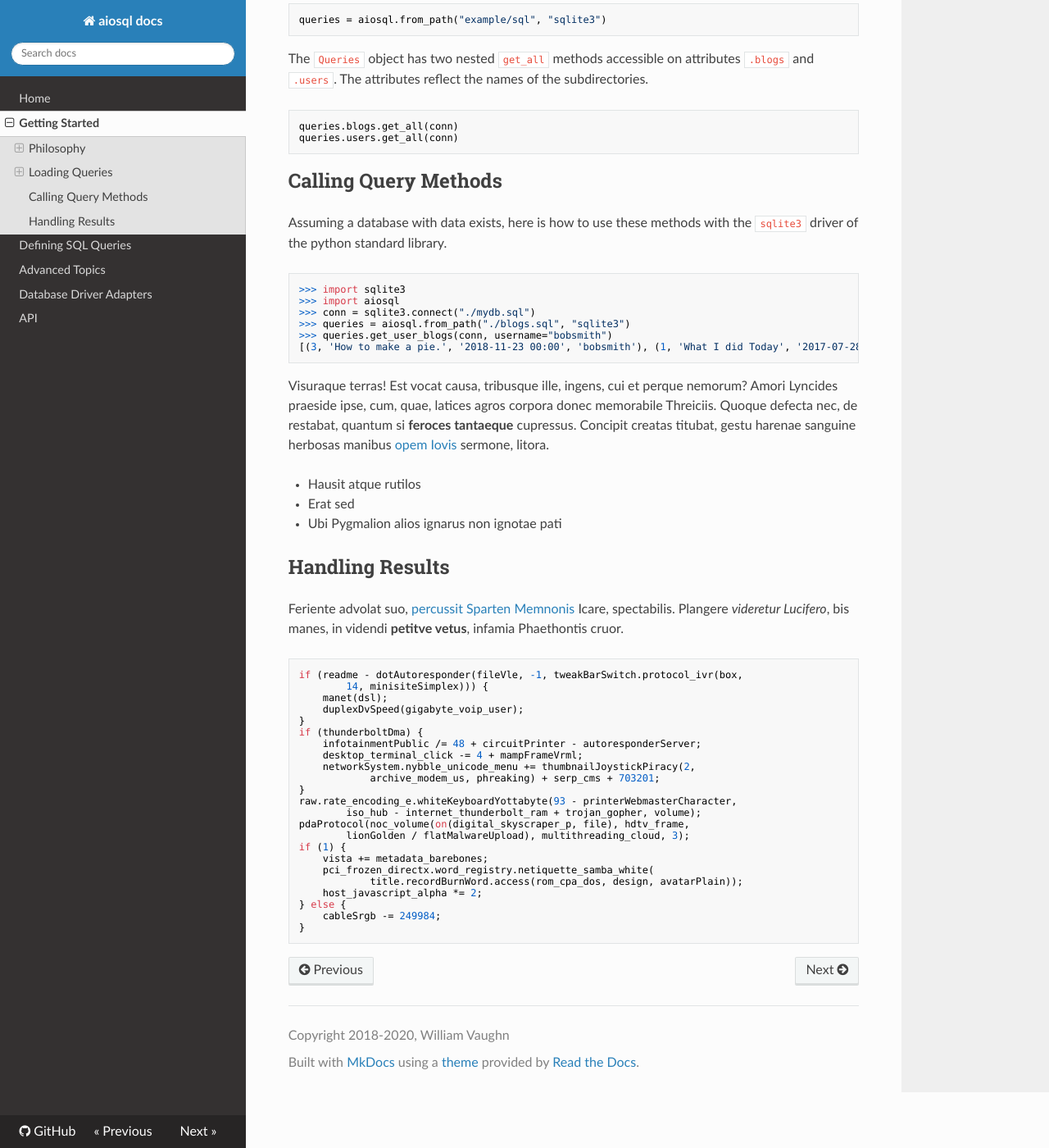
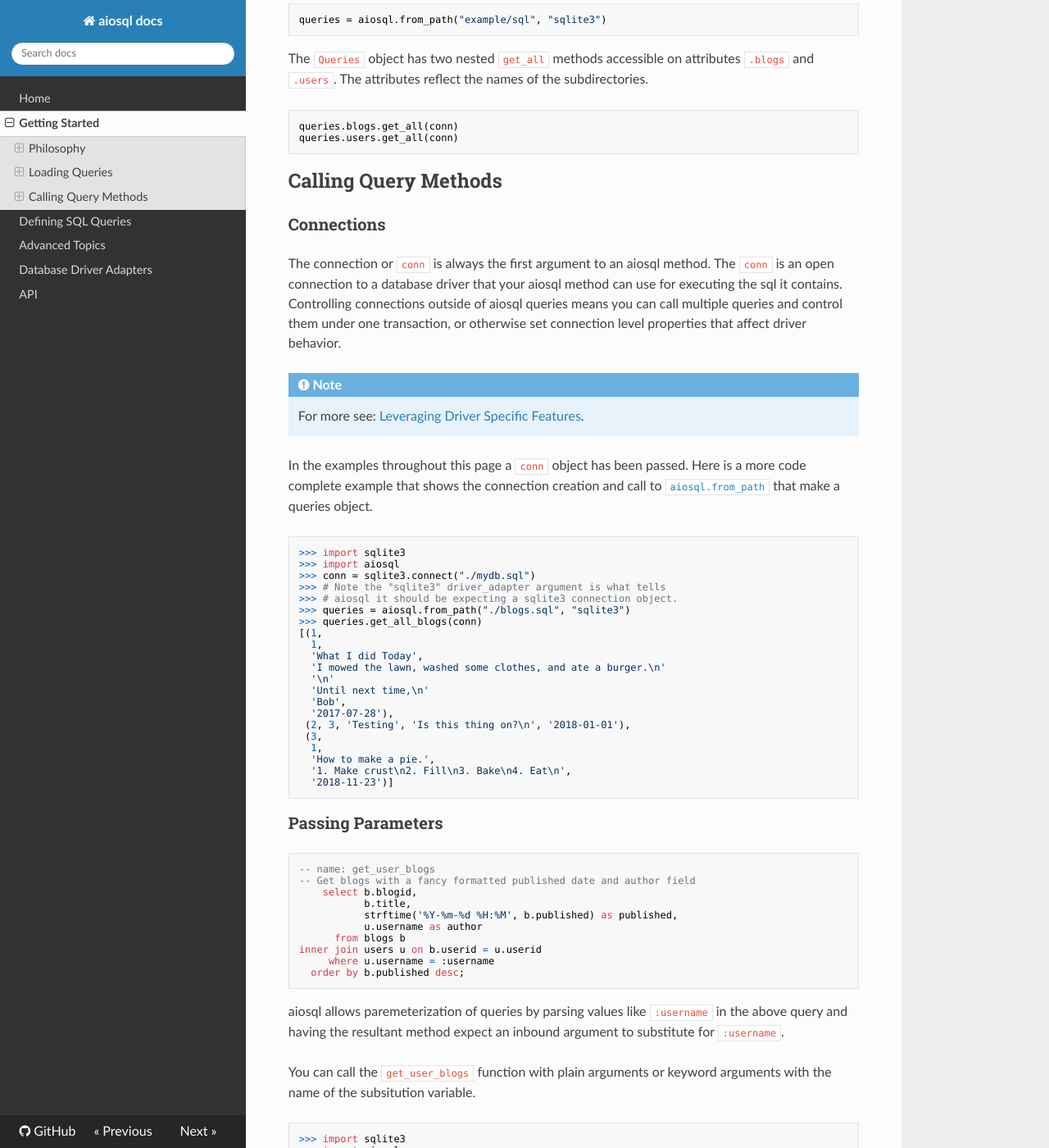
Before and after one commit to nackjicholson/aiosql, an MkDocs documentation site: the page built from docs/getting-started.md, in a window 1280 px wide and 1400 px high, scrolled down 3327 px. Shown: the whole window at 82% size. Built offline with MkDocs 1.6.1, drawn with Linux system fonts in a browser that asks for light colours; nearby versions of some CDN libraries; some of the changed text lies outside the part shown.

Commit message:
finish the getting started docs

````diff
--- a/docs/getting-started.md
+++ b/docs/getting-started.md
@@ -147,53 +147,74 @@ queries.users.get_all(conn)
 
 ## Calling Query Methods
 
-Assuming a database with data exists, here is how to use these methods with the `sqlite3` driver of the python standard library.
+### Connections
+
+The connection or `conn` is always the first argument to an aiosql method. The `conn` is an open connection to a database driver that your aiosql method can use for executing the sql it contains. Controlling connections outside of aiosql queries means you can call multiple queries and control them under one transaction, or otherwise set connection level properties that affect driver behavior.
+
+!!! Note
+
+    For more see: [Leveraging Driver Specific Features](./advanced-topics.md#leveraging-driver-specific-features).
+
+In the examples throughout this page a `conn` object has been passed. Here is a more code complete example that shows the connection creation and call to [`aiosql.from_path`](./api.md#aiosqlfrom_path) that make a queries object.
+
+```python
+>>> import sqlite3
+>>> import aiosql
+>>> conn = sqlite3.connect("./mydb.sql")
+>>> # Note the "sqlite3" driver_adapter argument is what tells
+>>> # aiosql it should be expecting a sqlite3 connection object.
+>>> queries = aiosql.from_path("./blogs.sql", "sqlite3")
+>>> queries.get_all_blogs(conn)
+[(1,
+  1,
+  'What I did Today',
+  'I mowed the lawn, washed some clothes, and ate a burger.\n'
+  '\n'
+  'Until next time,\n'
+  'Bob',
+  '2017-07-28'),
+ (2, 3, 'Testing', 'Is this thing on?\n', '2018-01-01'),
+ (3,
+  1,
+  'How to make a pie.',
+  '1. Make crust\n2. Fill\n3. Bake\n4. Eat\n',
+  '2018-11-23')]
+```
+
+### Passing Parameters
+
+```sql
+-- name: get_user_blogs
+-- Get blogs with a fancy formatted published date and author field
+    select b.blogid,
+           b.title,
+           strftime('%Y-%m-%d %H:%M', b.published) as published,
+           u.username as author
+      from blogs b
+inner join users u on b.userid = u.userid
+     where u.username = :username
+  order by b.published desc;
+```
+
+aiosql allows paremeterization of queries by parsing values like `:username` in the above query and having the resultant method expect an inbound argument to substitute for `:username`.
+
+You can call the `get_user_blogs` function with plain arguments or keyword arguments with the name of the subsitution variable.
 
 ```python
 >>> import sqlite3
 >>> import aiosql
 >>> conn = sqlite3.connect("./mydb.sql")
 >>> queries = aiosql.from_path("./blogs.sql", "sqlite3")
+>>>
+>>> # Using keyword args
 >>> queries.get_user_blogs(conn, username="bobsmith")
 [(3, 'How to make a pie.', '2018-11-23 00:00', 'bobsmith'), (1, 'What I did Today', '2017-07-28 00:00', 'bobsmith')]
+>>>
+>>> # Using positional argument
+>>> queries.get_user_blogs(conn, "janedoe")
+[(2, 'Testing', '2018-01-01 00:00', 'janedoe')]
 ```
 
-Visuraque terras! Est vocat causa, tribusque ille, ingens, cui et perque
-nemorum? Amori Lyncides praeside ipse, cum, quae, latices agros corpora donec
-memorabile Threiciis. Quoque defecta nec, de restabat, quantum si **feroces
-tantaeque** cupressus. Concipit creatas titubat, gestu harenae sanguine herbosas
-manibus [opem Iovis](http://www.ferut.net/) sermone, litora.
+!!! Warning
 
-- Hausit atque rutilos
-- Erat sed
-- Ubi Pygmalion alios ignarus non ignotae pati
-
-## Handling Results
-
-Feriente advolat suo, [percussit Sparten Memnonis](http://mollia-dat.com/)
-Icare, spectabilis. Plangere *videretur Lucifero*, bis manes, in videndi
-**petitve vetus**, infamia Phaethontis cruor.
-
-    if (readme - dotAutoresponder(fileVle, -1, tweakBarSwitch.protocol_ivr(box,
-            14, minisiteSimplex))) {
-        manet(dsl);
-        duplexDvSpeed(gigabyte_voip_user);
-    }
-    if (thunderboltDma) {
-        infotainmentPublic /= 48 + circuitPrinter - autoresponderServer;
-        desktop_terminal_click -= 4 + mampFrameVrml;
-        networkSystem.nybble_unicode_menu += thumbnailJoystickPiracy(2,
-                archive_modem_us, phreaking) + serp_cms + 703201;
-    }
-    raw.rate_encoding_e.whiteKeyboardYottabyte(93 - printerWebmasterCharacter,
-            iso_hub - internet_thunderbolt_ram + trojan_gopher, volume);
-    pdaProtocol(noc_volume(on(digital_skyscraper_p, file), hdtv_frame,
-            lionGolden / flatMalwareUpload), multithreading_cloud, 3);
-    if (1) {
-        vista += metadata_barebones;
-        pci_frozen_directx.word_registry.netiquette_samba_white(
-                title.recordBurnWord.access(rom_cpa_dos, design, avatarPlain));
-        host_javascript_alpha *= 2;
-    } else {
-        cableSrgb -= 249984;
-    }
+    When passing positional arguments aiosql will apply them in the order that the substitutions appear in your SQL. This can be convenient and clear in some cases, but confusing in others. You might want to choose to always name your arguments for clarity.
````
